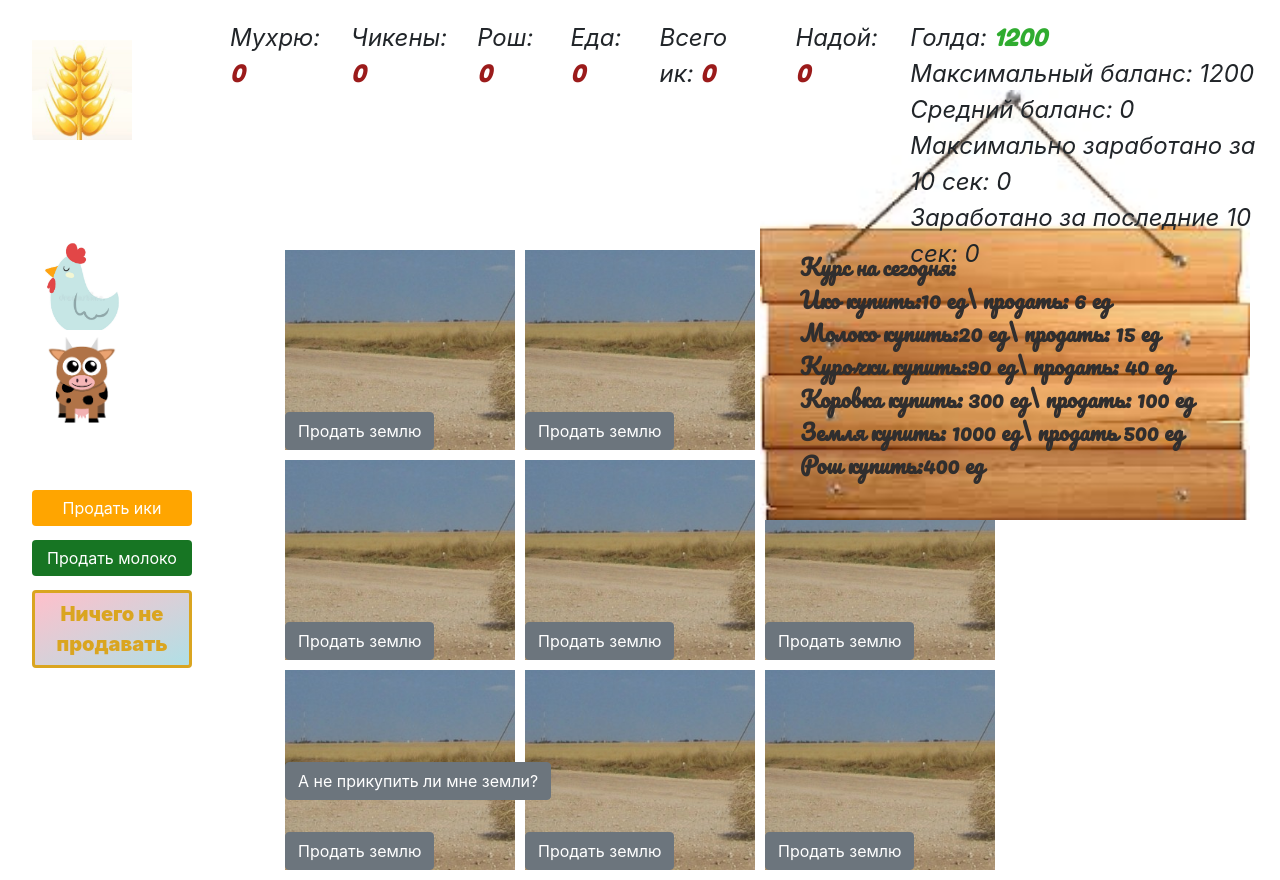
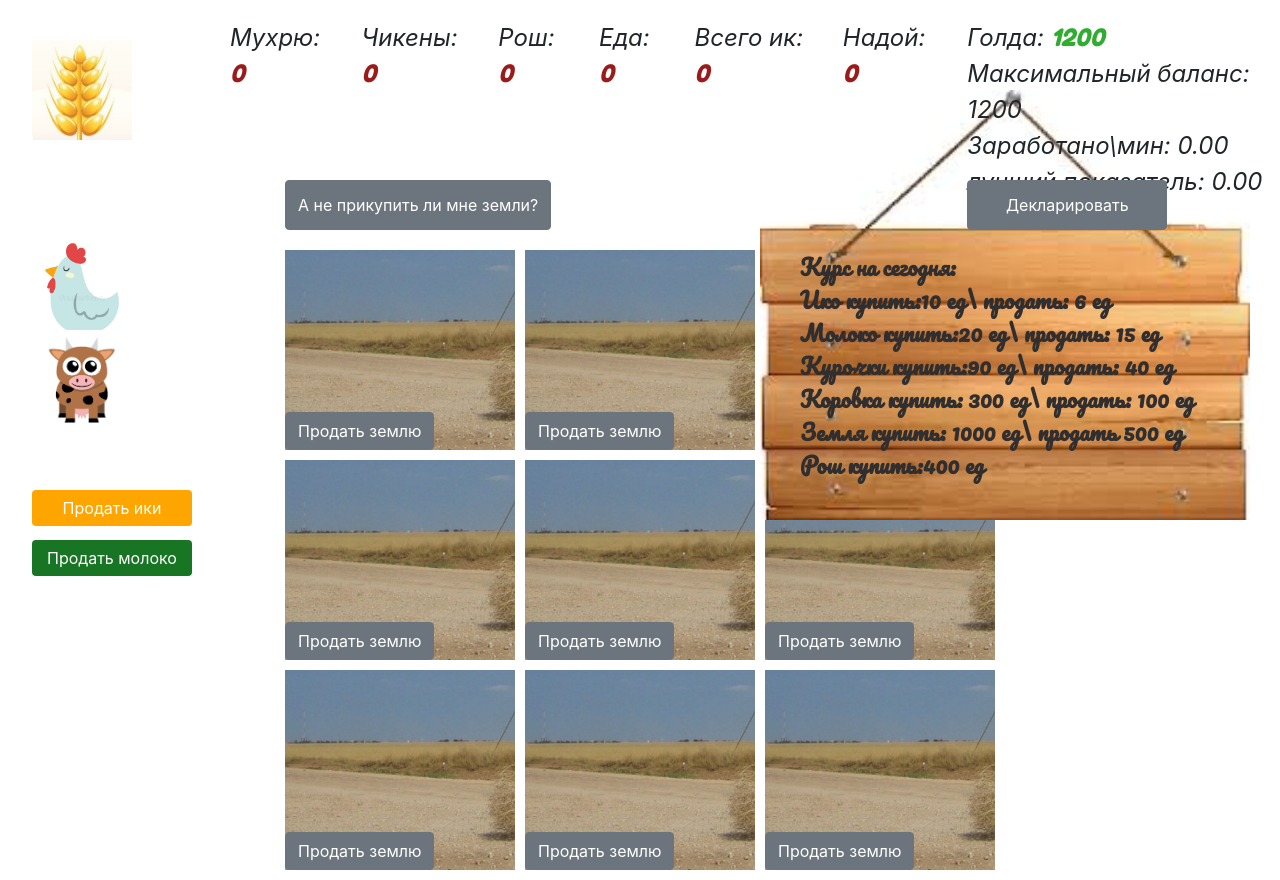
Before and after one commit to PinkHonkKongGmr/farm, a React (Create React App) app: page / in a window 1280 px wide. Built offline with nearby package versions, Linux system fonts and the light colour scheme; a web font is replaced by a local one.

Commit message:
statistic done

```diff
--- a/src/components/gameFoos/field/field.js
+++ b/src/components/gameFoos/field/field.js
@@ -33,7 +33,7 @@ class FarmField extends React.Component{
         }
         this.props.cellToRemoveOff()
         return <div className='field'>{this.cells}
-            <Button onClick ={this.buyCell}>А не прикупить ли мне земли?</Button>
+            <Button onClick ={this.buyCell} className = "buyLand">А не прикупить ли мне земли?</Button>
         </div>
     }
 }
--- a/src/components/gameFoos/field/field.scss
+++ b/src/components/gameFoos/field/field.scss
@@ -9,3 +9,7 @@
         grid-auto-rows: 200px;
         grid-auto-flow: dense;
       }
+.buyLand{
+  top:180px;
+  height: 50px;
+}
--- a/src/components/gameFoos/trades/trades.js
+++ b/src/components/gameFoos/trades/trades.js
@@ -8,6 +8,7 @@ import './trades.scss'
 class Trades extends React.Component{
     constructor(props){
         super(props)
+
     }
 
     soldEggs =() =>{
@@ -25,13 +26,13 @@ class Trades extends React.Component{
         return <div className="sellBtn_wrapper">
             <Button className ='sellBtn btnEggs' onClick={this.soldEggs}>Продать ики </Button>
             <Button className ='sellBtn btnMilk' onClick={this.soldMilk}>Продать молоко</Button>
-            <Button className ='sellBtn btnNoth'>Ничего не продавать</Button>
         </div>
     }
 }
 
 const mapStateToProps = state => {
     const props = {
+        money: state.trades.money,
         eggs: state.generators.eggs,
         milk: state.generators.milk,
     };
--- a/src/components/gameObjects/animals/chickens/chickens.js
+++ b/src/components/gameObjects/animals/chickens/chickens.js
@@ -24,6 +24,7 @@ class Chicken extends Drugger{
        this.sellPrice = 40;
     }
 
+    dealOpportunity = () => this.props.money < this.cost ? false : true
 
     generator = () =>{
 
@@ -60,6 +61,7 @@ const mapStateToProps = state => {
       cell: state.gameObjects.cell,
       idToRemove: state.gameObjects.idToRemove,
       commonFood: state.generators.food,
+      money: state.trades.money
     };
     return props;
   };
--- a/src/components/gameObjects/animals/cows/cows.js
+++ b/src/components/gameObjects/animals/cows/cows.js
@@ -23,6 +23,8 @@ class Cow extends Drugger{
        this.cost = 300;
        this.sellPrice = 100;
     }
+
+    dealOpportunity = () => this.props.money < this.cost ? false : true
 
     generator = () =>{
 
@@ -58,7 +60,8 @@ const mapStateToProps = state => {
       id: state.gameObjects.drugId,
       cell: state.gameObjects.cell,
       idToRemove: state.gameObjects.idToRemove,
-      commonFood: state.generators.food
+      commonFood: state.generators.food,
+      money: state.trades.money
     };
     return props;
   };
--- a/src/components/gameObjects/goldMine/goldMine.js
+++ b/src/components/gameObjects/goldMine/goldMine.js
@@ -1,5 +1,7 @@
 import React from 'react'
 import {connect} from 'react-redux'
+import { Button } from 'reactstrap';
+import * as trades from '../../../store/trades/actions';
 import './goldMine.scss'
 
 
@@ -8,46 +10,65 @@ class GoldMine extends React.Component{
 
     constructor(props){
         super(props)
-        this.i =1;
-        this.tenSecondsProfit = 0;
-        this.privTSP = 0;
+        this.timeSeconds = null;
+        this.timeMinutes = null;
+        this.prevTimeSeconds = new Date().getSeconds()
+        this.prevTimeMinutes = new Date().getMinutes()
+        this.best = 0;
+        this.max = this.props.money
         this.state ={
-            max:0,
-            med:0,
-            cur:0,
-            maxPerTenMinutes:0
+            profitPerTime:0,
+            money:1200,
+            best:0
         }
     }
 
-    componentDidMount (){
-        setInterval(
-            ()=>{
-                if(this.state.max < this.props.money)
-                {let max = this.props.money;
-                this.setState({max})}},
-            1000)
+    // componentDidMount (){
+    //     setInterval(
+    //         ()=>{
+    //             if(this.state.max < this.props.money)
+    //             {let max = this.props.money;
+    //             this.setState({max})}},
+    //         1000)
 
-        setInterval(
-             ()=>{
-                this.tenSecondsProfit = this.props.money - this.privTSP
-                this.privTSP = this.tenSecondsProfit
-                if(this.tenSecondsProfit > this.state.maxPerTenMinutes){
-                    this.setState({maxPerTenMinutes:this.tenSecondsProfit})
-                }
-            },
-             10000)
+    //     setInterval(
+    //          ()=>{
+    //             this.tenSecondsProfit = this.props.money - this.privTSP
+    //             this.privTSP = this.tenSecondsProfit
+    //             if(this.tenSecondsProfit > this.state.maxPerTenMinutes){
+    //                 this.setState({maxPerTenMinutes:this.tenSecondsProfit})
+    //             }
+    //         },
+    //          10000)
+    // }
+
+
+
+    declarate =() =>{
+        const {spend} = this.props;
+        spend(this.props.money * 0.12)
+        this.timeSeconds = new Date().getSeconds()
+        this.timeMinutes = new Date().getMinutes()
+        const seconds = (this.timeSeconds - this.prevTimeSeconds) / 60;
+        const minutes = (this.timeMinutes - this.prevTimeMinutes + seconds).toFixed(2)
+        this.setState({profitPerTime:(this.props.money - this.state.money) / minutes})
+        this.setState({money: this.props.money})
+        this.prevTimeSeconds = this.timeSeconds
+        this.prevTimeMinutes = this.timeMinutes
     }
 
+
     render(){
-
+        this.best = this.best > this.state.profitPerTime ? this.best : this.state.profitPerTime.toFixed(2)
+        this.max = this.max > this.props.money ? this.max : this.props.money
         let datClass = this.props.money > 0 ? 'green val' : 'red val'
         return <div className = "value">
             Голда: <span className = {datClass}>{this.props.money}</span>
             <div className ='statistic'>
-                <div className ='max'>Максимальный баланс: {this.state.max}</div>
-                <div className = 'med'>Средний баланс: {this.state.med}</div>
-                <div className = 'profit'>Максимально заработано за 10 сек: {this.tenSecondsProfit}</div>
-                <div className = 'cur'>Заработано за последние 10 сек: {this.state.cur}</div>
+                <div className = 'max'>Максимальный баланс: {this.max}</div>
+                <div className = 'profit'>Заработано\мин: {this.state.profitPerTime.toFixed(2)}</div>
+                <div className = 'best'>лучший показатель: {this.best}</div>
+                <Button className ='btnDeclr' onClick={this.declarate}>Декларировать</Button>
             </div>
         </div>
     }
@@ -61,4 +82,8 @@ const mapStateToProps =state =>{
     return props
 }
 
-export default connect(mapStateToProps)(GoldMine)
+const actionCreators = {
+    spend: trades.discrementmoney,
+  };
+
+export default connect(mapStateToProps, actionCreators)(GoldMine)
--- a/src/components/gameObjects/goldMine/goldMine.scss
+++ b/src/components/gameObjects/goldMine/goldMine.scss
@@ -1,3 +1,9 @@
 .statistic{
 
 }
+
+.btnDeclr{
+    top:160px;
+    width: 200px;
+    height: 50px;
+}
--- a/src/components/gameObjects/rye/rye.js
+++ b/src/components/gameObjects/rye/rye.js
@@ -22,6 +22,8 @@ class Rye extends Drugger{
          this.sellPrice = 0
     }
 
+    dealOpportunity = () => this.props.money < this.cost ? false : true
+
      generator = () =>{
         this.interval = setInterval(()=>{
         if(this.state.product===0){
@@ -40,7 +42,8 @@ const mapStateToProps = state => {
     const props = {
       id: state.gameObjects.drugId,
       cell: state.gameObjects.cell,
-      idToRemove: state.gameObjects.idToRemove
+      idToRemove: state.gameObjects.idToRemove,
+      money: state.trades.money
     };
     return props;
   };
--- a/src/drugInheritance/drugger/common.scss
+++ b/src/drugInheritance/drugger/common.scss
@@ -7,6 +7,9 @@
         }
 }
 
+.none{
+    display: none;
+}
 
 .dragged{
     position: static;
--- a/src/drugInheritance/drugger/index.js
+++ b/src/drugInheritance/drugger/index.js
@@ -31,7 +31,7 @@ class Drugger extends React.Component{
         })
     }
 
-    dealOpportunity = () => this.props.gold < this.cost ? false : true
+
 
 
 
@@ -42,12 +42,10 @@ class Drugger extends React.Component{
 
 
     onStart= (e)=>{
-        if(this.dealOpportunity())
-        {e.dataTransfer
+        e.dataTransfer
         .setData('id', this.id)
         e.dataTransfer
         .setData('content', `${this.props.name}_inside`);
-        }
     }
 
     onDragEndHandler = () => {
@@ -68,7 +66,9 @@ class Drugger extends React.Component{
     }
 
     render(){
-       const classNames = `${this.props.name} ${this.state.status} household`
+
+       const tosee = this.dealOpportunity()? 'visible' : 'none'
+       const classNames = `${this.props.name} ${this.state.status} household ${tosee}`
        const product = this.state.dragged ? this.props.product : ''
        const value = this.state.dragged ? this.state.product : ''
 
```
